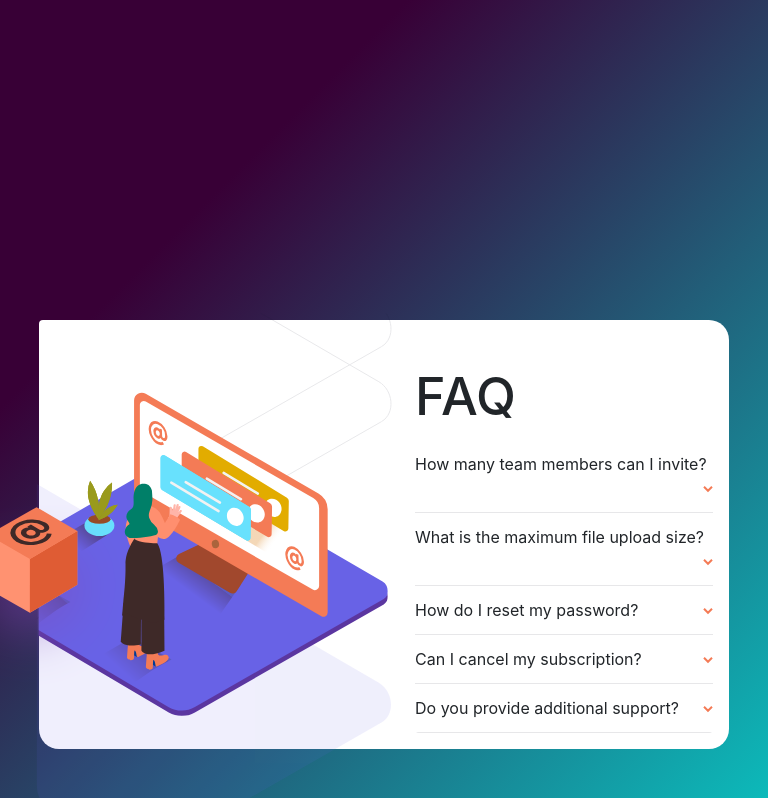
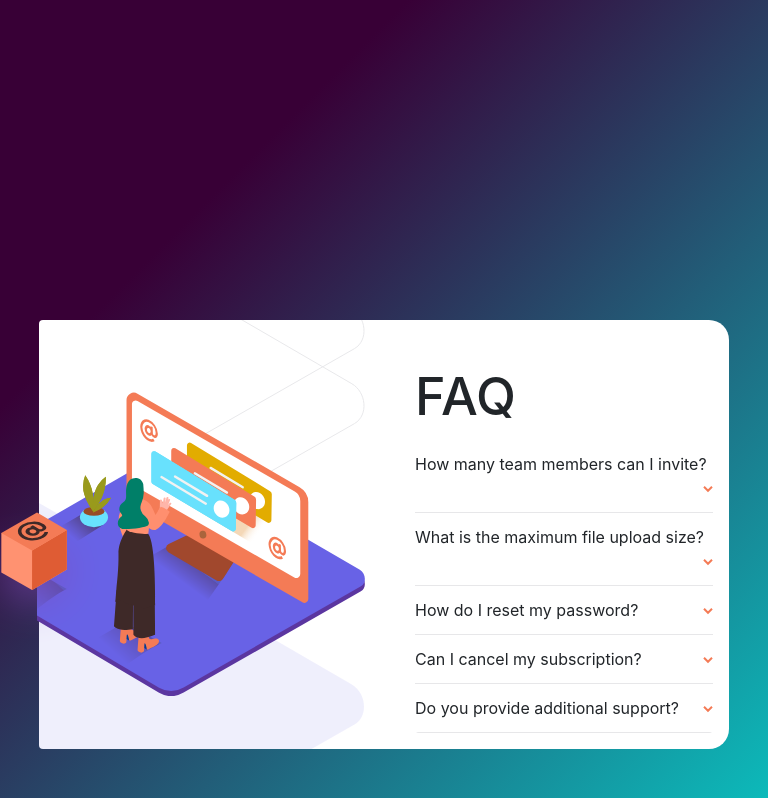
Before and after one commit to MiggyMike/faq-accordian-card, a React (Create React App) app: page / in a window 768 px wide. Shown: the top 798 px of the page. Built offline with nearby package versions, Linux system fonts and the light colour scheme.

Commit message:
ade pattern bkgrd img for svg container to help clip

```diff
--- a/src/styles/_card.scss
+++ b/src/styles/_card.scss
@@ -9,7 +9,6 @@ div.card {
 
 div.main-card {
     margin: 0 auto;
-    min-height: 40vh;
     border-radius: 1.25em;
 }
 
@@ -37,11 +36,11 @@ div.card-body {
 div.svg-container {
     display: inline-block;
     position: relative;
+    background-image: url(../images/bg-pattern-desktop.svg);
+    background-position: -574px -288px;
+    background-repeat: no-repeat;
     width: 100%;
-    padding-bottom: 100%;
-    vertical-align: middle;
-
-    overflow: inherit;
+    height: 100%;
 }
 img.woman-svg {
     position: absolute;
@@ -51,16 +50,8 @@ img.woman-svg {
     left: -82px;
     -webkit-clip-path: inset(0% 0% 0% 17.1% round 0 0 0 0);
     clip-path: inset(0% 0% 0% 17.2% round 0 0 0 0);
-    display: inline-block;
 }
-img.pattern-svg {
-    position: absolute;
-    top: -293px;
-    right: 29%;
-    bottom: 0;
-    -webkit-clip-path: inset(0% 0% 0% 17.1% round 0 0 0 0);
-    clip-path: inset(30% 0% 12% 60.2% round 0 0 0 0);
-}
+
 img.box-svg {
     position: absolute;
     top: 208px;
@@ -69,6 +60,8 @@ img.box-svg {
     left: -94px;
     -webkit-clip-path: inset(0% 0% 0% 17.1% round 0 0 0 0);
     clip-path: inset(0% 0% 0% 0% round 0 0 0 0);
+    display: block;
+    overflow: visible;
 }
 
 img.m-woman-svg {
@@ -88,39 +81,29 @@ svg.m-pattern-svg {
 }
 
 @media (min-width: 992px) and (max-width: 1198px) {
-    div.main-card {
-        min-height: 43.25vh;
-    }
-
     div.svg-container {
         display: inline-block;
         position: relative;
-        width: 100%;
-        padding-bottom: 100%;
-        vertical-align: middle;
-        overflow: inherit;
+        background-image: url(../images/bg-pattern-desktop.svg);
+        background-position: -591px -288px;
+        background-repeat: no-repeat;
+        width: 456px;
+        height: 100%;
     }
     img.woman-svg {
         position: absolute;
         top: 72px;
         right: 0;
         bottom: 0;
-        left: -77px;
+        left: -79px;
         -webkit-clip-path: inset(0% 0% 0% 17.1% round 0 0 0 0);
         clip-path: inset(0% 0% 0% 17.2% round 0 0 0 0);
         display: inline-block;
     }
-    img.pattern-svg {
-        position: absolute;
-        top: -290px;
-        right: 17%;
-        bottom: 0;
-        -webkit-clip-path: inset(0% 0% 0% 17.1% round 0 0 0 0);
-        clip-path: inset(30% 0% 17% 61.2% round 0 0 0 3%);
-    }
+
     img.box-svg {
         position: absolute;
-        top: 208px;
+        top: 198px;
         right: 0;
         bottom: 0;
         left: -94px;
@@ -130,26 +113,30 @@ svg.m-pattern-svg {
 }
 
 @media (min-width: 768px) and (max-width: 991px) {
-    div.main-card {
-        min-height: 52vh;
+    div.card-header {
+        background-color: #fff;
+        padding: 0.75rem 0;
     }
+
     div.svg-container {
         display: inline-block;
         position: relative;
-        width: 129%;
-        padding-bottom: 100%;
-        vertical-align: middle;
-        overflow: inherit;
+        background-image: url(../images/bg-pattern-desktop.svg);
+        background-position: -40em -18em;
+        background-repeat: no-repeat;
+        width: 25em;
+        height: 100%;
     }
+
     img.woman-svg {
         position: absolute;
         top: 72px;
         right: 0;
         bottom: 0;
-        left: -77px;
+        left: -74px;
         -webkit-clip-path: inset(0% 0% 0% 17.1% round 0 0 0 0);
         clip-path: inset(0% 0% 0% 18% round 0 0 0 0);
-        display: inline-block;
+        // display: inline-block;
     }
     img.pattern-svg {
         position: absolute;
@@ -157,19 +144,24 @@ svg.m-pattern-svg {
         right: 17%;
         bottom: 0;
         -webkit-clip-path: inset(0% 0% 0% 17.1% round 0 0 0 0);
-        clip-path: inset(30% 0% 17% 63.2% round 0 0 0 3%);
+        clip-path: inset(30% 0% 0% 63.2% round 0 0 0 3%);
+
+        visibility: hidden;
     }
     img.box-svg {
         position: absolute;
-        top: 185px;
+        width: 8.75rem;
+        top: 191px;
         right: 0;
         bottom: 0;
-        left: -102px;
+        left: -75px;
         -webkit-clip-path: inset(0% 0% 0% 17.1% round 0 0 0 0);
         clip-path: inset(0% 0% 0% 0% round 0 0 0 0);
+        display: block;
+        overflow: visible;
     }
 }
-// Small devices (landscape phones, 576px and up) or 992
+
 @media (max-width: 767px) {
     div.h5 {
         font-size: 3.25rem;
@@ -178,9 +170,11 @@ svg.m-pattern-svg {
 
     div.main-card {
         margin: 0 auto;
-        width: 85%;
+        // width: 85%;
         border-radius: 1.25em;
-        min-height: 50vh;
+        min-height: 23.25vh;
+        display: auto;
+        overflow: visible;
     }
     div.card-header {
         background-color: #fff;
@@ -220,7 +214,7 @@ svg.m-pattern-svg {
         visibility: visible;
     }
 }
-// Small devices (landscape phones, 576px and up) or 992
+
 @media (max-width: 575px) {
     div.h5 {
         font-size: 3.25rem;
@@ -231,7 +225,9 @@ svg.m-pattern-svg {
         margin: 0 auto;
         width: 85%;
         border-radius: 1.25em;
-        // min-height: vh;
+        min-height: 30vh;
+        display: auto;
+        overflow: visible;
     }
     div.card-header {
         background-color: #fff;
```
